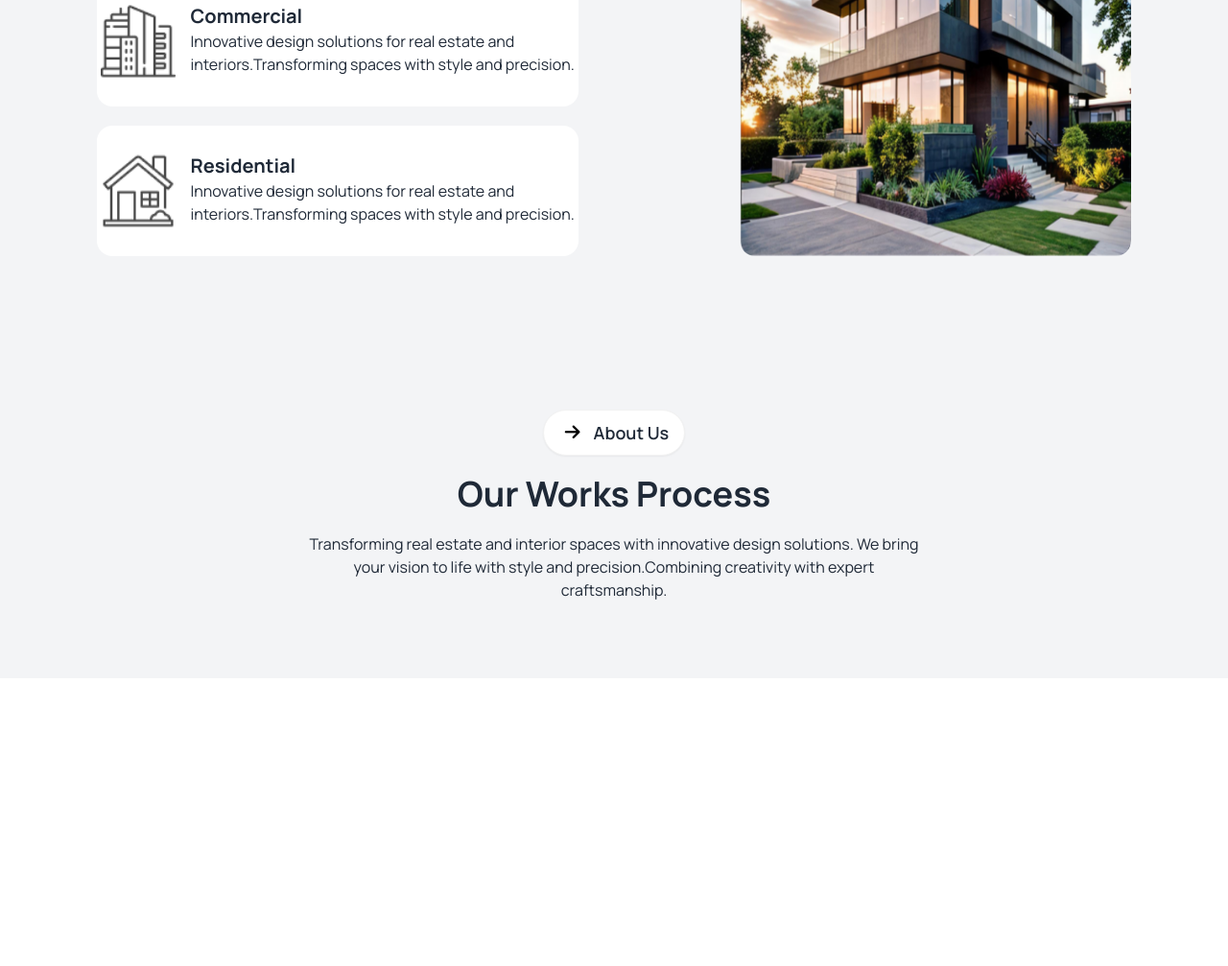
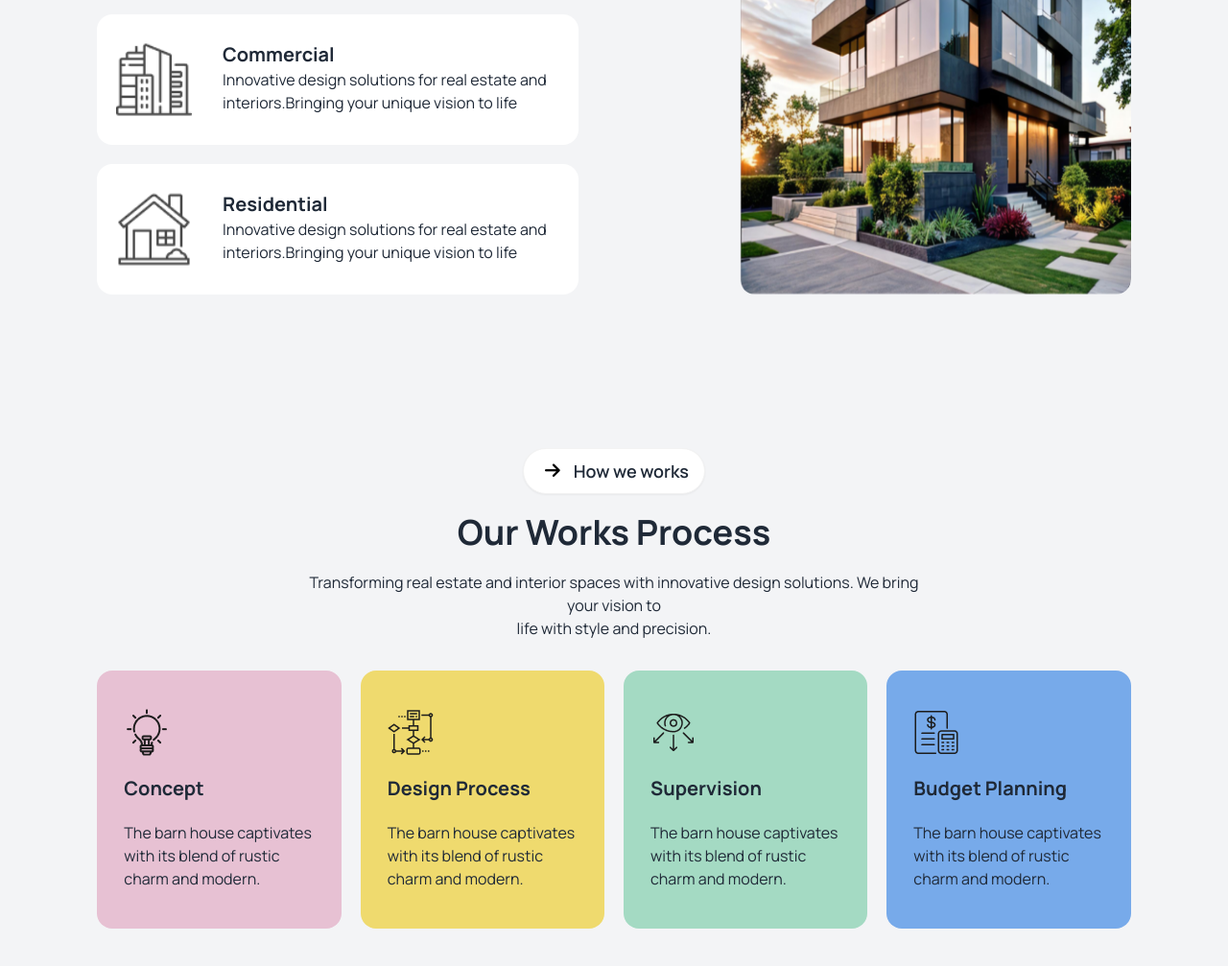
Before and after one commit to sifat7890/assignment-3, a plain HTML site: page index.html in a window 1280 px wide. Shown: the part 1215-2222 px from the top of the page at 96% size. Before the commit the page ends 1922 px from the top, so only its background shows below. Drawn offline with nearby package versions, Linux system fonts and the light colour scheme.

Commit message:
Our work process styles

```diff
--- a/index.html
+++ b/index.html
@@ -50,9 +50,9 @@
 <body class="font-Manrope m-0 p-0 box-border   ">
     <!-- heading section -->
     <section class="bg-gradient-to-t from-white to-gray-200">
-        <header class="w-11/12 mx-auto lg:px-12">
+        <header class="w-11/12 mx-auto  lg:px-12 lg:py-8">
             <!-- Navbar -->
-            <nav class="py-3">
+            <nav class="">
                 <div class="navbar ">
                     <div class="navbar-start">
 
@@ -161,7 +161,7 @@
 
         <section class="bg-gray-100">
             <!-- About us -->
-            <div class="w-11/12 mx-auto py-4 px-2 lg:flex lg:py-20 lg:px-12 justify-between  space-y-5 lg:space-y-0">
+            <div class="w-11/12 mx-auto py-6 px-2 lg:flex lg:py-20 lg:px-12 justify-between  space-y-5 lg:space-y-0">
                 <div class="space-y-5 lg:relative">
                     <img class="hidden lg:inline lg:absolute lg:-top-9 lg:-left-11" src="images/Vector.png" alt="">
                     <div class="text-center lg:text-start space-y-5 ">
@@ -169,7 +169,7 @@
                             <i class="fa-solid  fa-arrow-right   text-black p-[6px] rounded-full "></i> About Us
 
                         </button>
-                        <h1 class="text-3xl lg:text-4xl font-bold lg:w-[80%]     ">We design thoughtful, <br>
+                        <h1 class="text-2xl lg:text-4xl font-bold lg:w-[80%]     ">We design thoughtful, <br>
                             liveable spaces</h1>
                         <p class="lg:w-[75%] text-sm lg:text-base">Transforming real estate and interior spaces with
                             innovative design solutions. We bring your vision to life with style and precision.</p>
@@ -177,16 +177,16 @@
 
                     <div class="bg-white flex gap-3 lg:w-[75%] justify-evenly py-7 rounded-2xl">
                         <img class="p-4 h-20 lg:p-0" src="images/commercial.png" alt="">
-                        <div class="lg:w-[80%]">
+                        <div class="lg:w-[70%]">
                             <h3 class="text-xl font-bold">Commercial</h3>
-                            <p class="text-xs lg:text-base">Innovative design solutions for real estate and interiors.Transforming spaces with style and precision.</p>
+                            <p class="text-xs lg:text-base">Innovative design solutions for real estate and interiors.Bringing your unique vision to life</p>
                         </div>
                     </div>
                     <div class="bg-white flex gap-3 lg:w-[75%] justify-evenly py-7 rounded-2xl">
                         <img class="p-4 h-20 lg:p-0" src="images/residential.png" alt="">
-                        <div class="lg:w-[80%]">
+                        <div class="lg:w-[70%]">
                             <h3 class="text-xl font-bold">Residential</h3>
-                            <p class="text-xs lg:text-base">Innovative design solutions for real estate and interiors.Transforming spaces with style and precision.</p>
+                            <p class="text-xs lg:text-base">Innovative design solutions for real estate and interiors.Bringing your unique vision to life</p>
                         </div>
                     </div>
 
@@ -198,26 +198,44 @@
             </div>
 
             <!-- OUr works process -->
-            <section class="w-11/12 mx-auto py-4 px-2 lg:py-20 lg:px-12  space-y-5 lg:space-y-0">
-                       <div class="text-center w-[60%] mx-auto ">
+            <section class="w-11/12 mx-auto py-6 px-2 lg:py-20 lg:px-12  space-y-5 lg:space-y-8">
+                       <div class="text-center lg:w-[60%] mx-auto ">
                         <div class="space-y-5">
                             <button class="btn bg-white rounded-full text-lg">
-                                <i class="fa-solid  fa-arrow-right   text-black p-[6px] rounded-full "></i> About Us
+                                <i class="fa-solid  fa-arrow-right   text-black p-[6px] rounded-full "></i> How we works
 
                             </button>
                             <div class="space-y-5">
-                                <h1 class="text-3xl lg:text-4xl font-bold      ">Our Works Process</h1>
-                                <p class=" text-sm lg:text-base">Transforming real estate and interior spaces with
-                                    innovative design solutions. We bring your vision to life with style and precision.Combining creativity with expert craftsmanship.</p>
+                                <h1 class="text-2xl lg:text-4xl font-bold      ">Our Works Process</h1>
+                                <p class=" text-sm lg:text-base">Transforming real estate and interior spaces with innovative design solutions. We bring your vision to <br> life with style and precision.</p>
                             </div>
                         </div>
 
                        </div>
-                       <div>
-                        <div></div>
-                        <div></div>
-                        <div></div>
-                        <div></div>
+                       <!-- card -->
+                       <div class="lg:flex space-y-5 lg:space-y-0  gap-5  ">
+
+                        <div class="bg-[#E7C1D3] space-y-5 px-7 py-6 lg:py-10  rounded-2xl">
+                            <img src="images/concept.png" alt="">
+                            <h2 class="text-xl font-bold">Concept</h2>
+                            <p class="text-base">The barn house captivates with its blend of rustic charm and modern.</p>
+                        </div>
+                        <div class="bg-[#EFDA6E] space-y-5 px-7 py-6 lg:py-10 rounded-2xl">
+                            <img src="images/flow-chart.png" alt="">
+                            <h2 class="text-xl font-bold">Design Process</h2>
+                            <p class="text-base">The barn house captivates with its blend of rustic charm and modern.</p>
+                        </div>
+                        <div class="bg-[#A4DAC3] space-y-5 px-7 py-6 lg:py-10 rounded-2xl ">
+                            <img src="images/vision.png" alt="">
+                            <h2 class="text-xl font-bold">Supervision</h2>
+                            <p class="text-base">The barn house captivates with its blend of rustic charm and modern.</p>
+                        </div>
+                        <div class="bg-[#77AAEA] space-y-5 px-7 py-6 lg:py-10 rounded-2xl">
+                            <img src="images/budget-planning.png" alt="">
+                            <h2 class="text-xl font-bold">Budget Planning</h2>
+                            <p class="text-base">The barn house captivates with its blend of rustic charm and modern.</p>
+                        </div>
+
                     </div>
             </section>
         </section>
```
